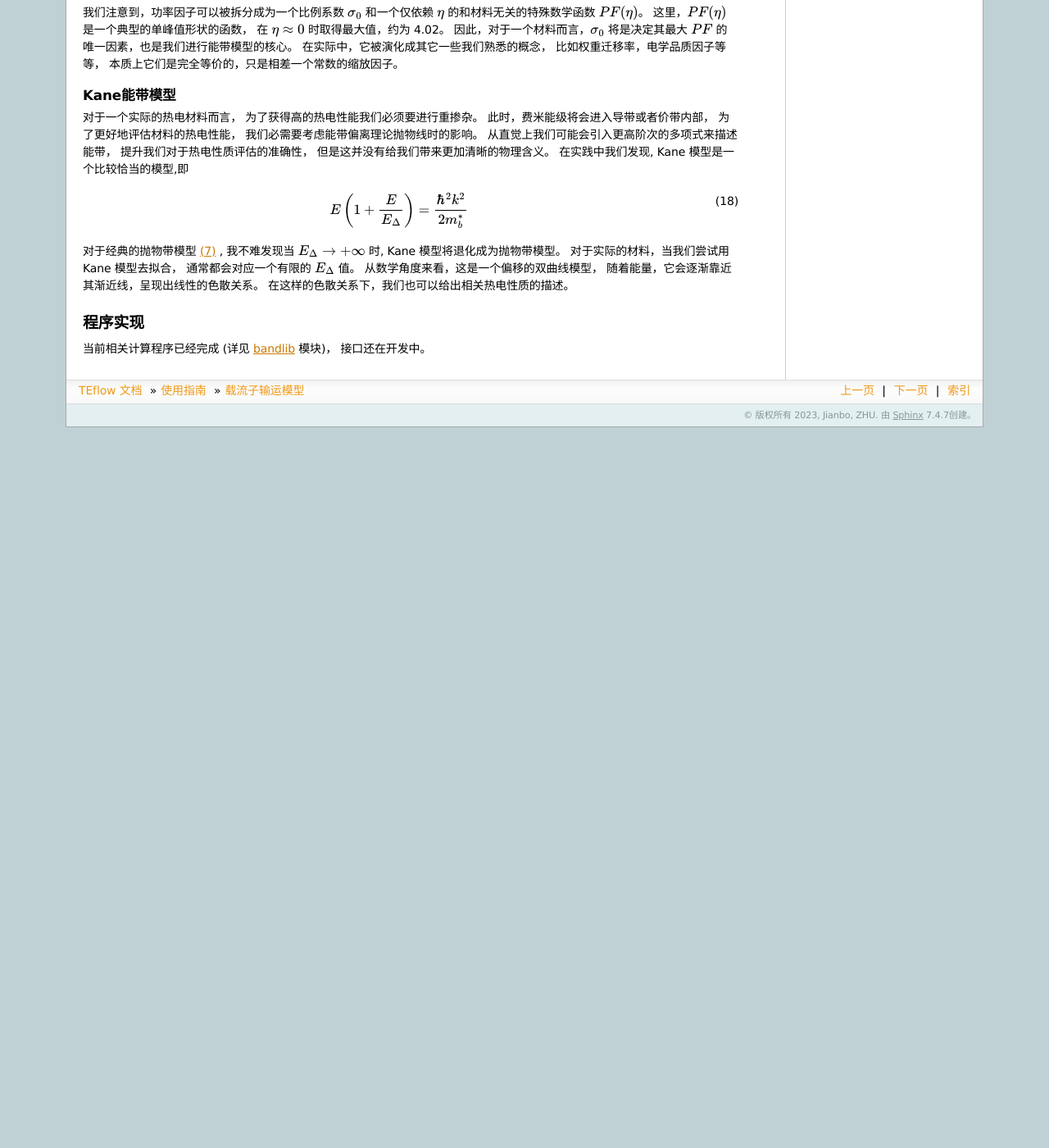
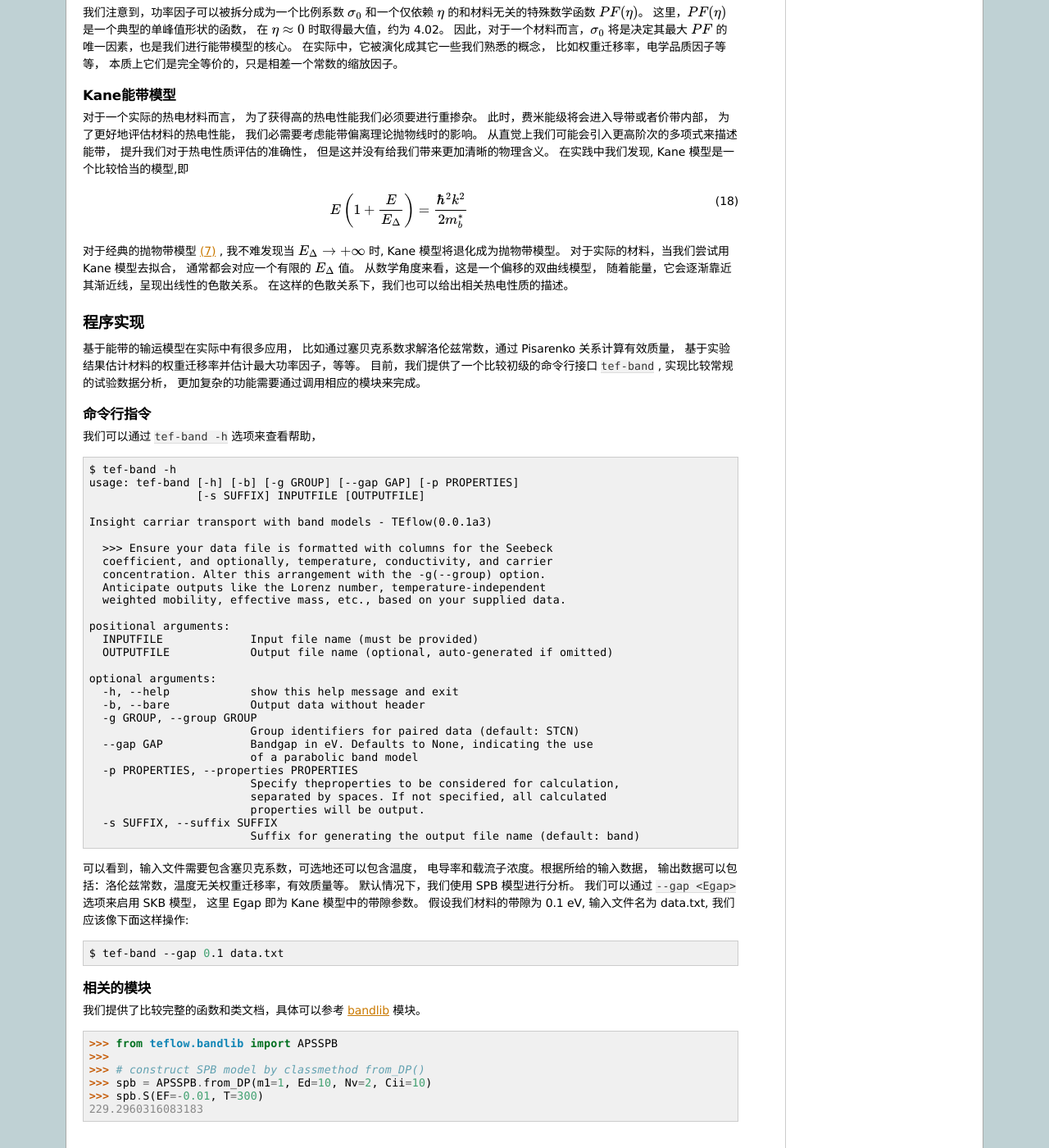
Before and after one commit to JianboHIT/TEflow, a Sphinx documentation site: the page built from docs/usage/modeling_transport.rst, in a window 1280 px wide and 1400 px high, scrolled down 2735 px. Shown: the whole window at 82% size. Built offline with Sphinx 7.4.7, drawn with Linux system fonts in a browser that asks for light colours; before the commit the page ends 3256 px from its top, so only the background shows below that.

Commit message:
update Implementation ection of modeling_transport.rst

```diff
--- a/docs/usage/modeling_transport.rst
+++ b/docs/usage/modeling_transport.rst
@@ -285,8 +285,77 @@ Kane能带模型
 程序实现
 --------
 
-当前相关计算程序已经完成
-(详见 :doc:`bandlib </api_doc/teflow.bandlib>` 模块)，
-接口还在开发中。
+基于能带的输运模型在实际中有很多应用，
+比如通过塞贝克系数求解洛伦兹常数，通过 Pisarenko 关系计算有效质量，
+基于实验结果估计材料的权重迁移率并估计最大功率因子，等等。
+目前，我们提供了一个比较初级的命令行接口 ``tef-band`` ,
+实现比较常规的试验数据分析，
+更加复杂的功能需要通过调用相应的模块来完成。
+
+命令行指令
+^^^^^^^^^^
+
+我们可以通过 ``tef-band -h`` 选项来查看帮助，
+
+.. code-block::
+
+    $ tef-band -h
+    usage: tef-band [-h] [-b] [-g GROUP] [--gap GAP] [-p PROPERTIES]
+                    [-s SUFFIX] INPUTFILE [OUTPUTFILE]
+
+    Insight carriar transport with band models - TEflow(0.0.1a3)
+
+      >>> Ensure your data file is formatted with columns for the Seebeck
+      coefficient, and optionally, temperature, conductivity, and carrier
+      concentration. Alter this arrangement with the -g(--group) option.
+      Anticipate outputs like the Lorenz number, temperature-independent
+      weighted mobility, effective mass, etc., based on your supplied data.
+
+    positional arguments:
+      INPUTFILE             Input file name (must be provided)
+      OUTPUTFILE            Output file name (optional, auto-generated if omitted)
+
+    optional arguments:
+      -h, --help            show this help message and exit
+      -b, --bare            Output data without header
+      -g GROUP, --group GROUP
+                            Group identifiers for paired data (default: STCN)
+      --gap GAP             Bandgap in eV. Defaults to None, indicating the use
+                            of a parabolic band model
+      -p PROPERTIES, --properties PROPERTIES
+                            Specify theproperties to be considered for calculation,
+                            separated by spaces. If not specified, all calculated
+                            properties will be output.
+      -s SUFFIX, --suffix SUFFIX
+                            Suffix for generating the output file name (default: band)
+
+可以看到，输入文件需要包含塞贝克系数，可选地还可以包含温度，
+电导率和载流子浓度。根据所给的输入数据，
+输出数据可以包括：洛伦兹常数，温度无关权重迁移率，有效质量等。
+默认情况下，我们使用 SPB 模型进行分析。
+我们可以通过 ``--gap <Egap>`` 选项来启用 SKB 模型，
+这里 Egap 即为 Kane 模型中的带隙参数。
+假设我们材料的带隙为 0.1 eV, 输入文件名为 data.txt,
+我们应该像下面这样操作:
+
+.. code-block:: bash
+
+    $ tef-band --gap 0.1 data.txt
+
+相关的模块
+^^^^^^^^^^
+
+我们提供了比较完整的函数和类文档，具体可以参考
+:doc:`bandlib </api_doc/teflow.bandlib>`
+模块。
+
+.. code-block:: python3
+
+    >>> from teflow.bandlib import APSSPB
+    >>>
+    >>> # construct SPB model by classmethod from_DP()
+    >>> spb = APSSPB.from_DP(m1=1, Ed=10, Nv=2, Cii=10)
+    >>> spb.S(EF=-0.01, T=300)
+    229.2960316083183
 
 .. |yita| replace:: :math:`\eta`
```
